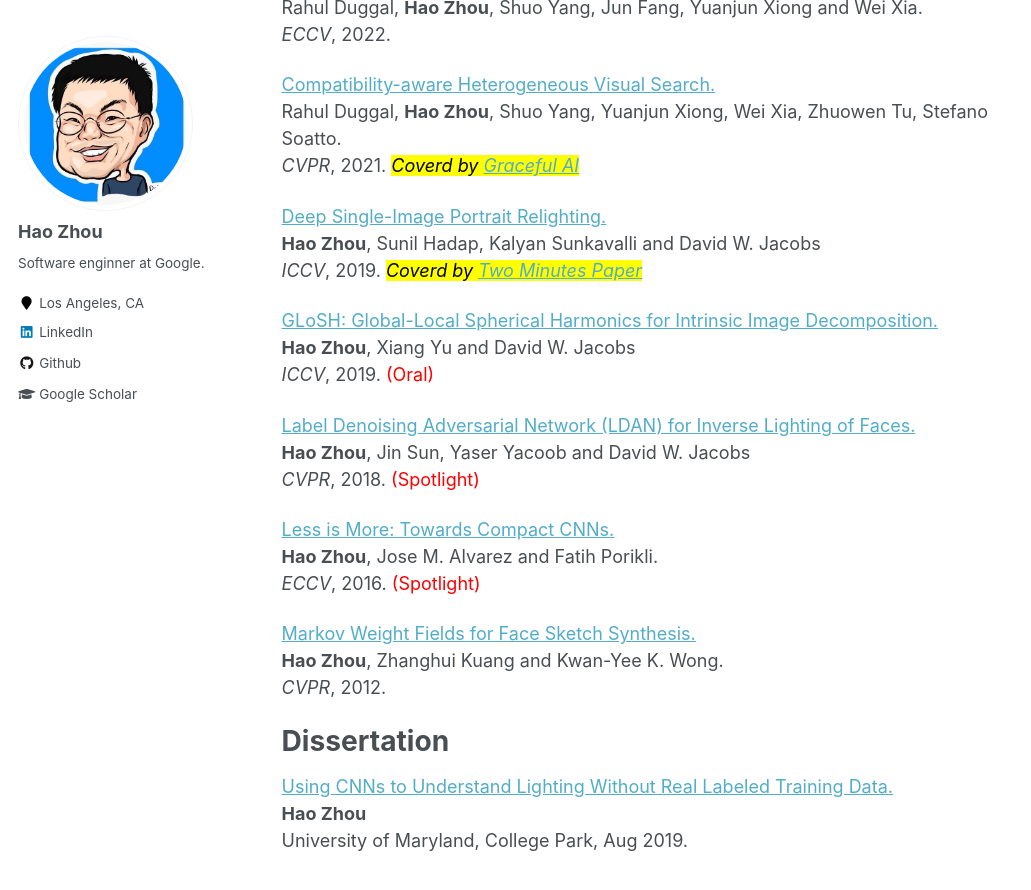
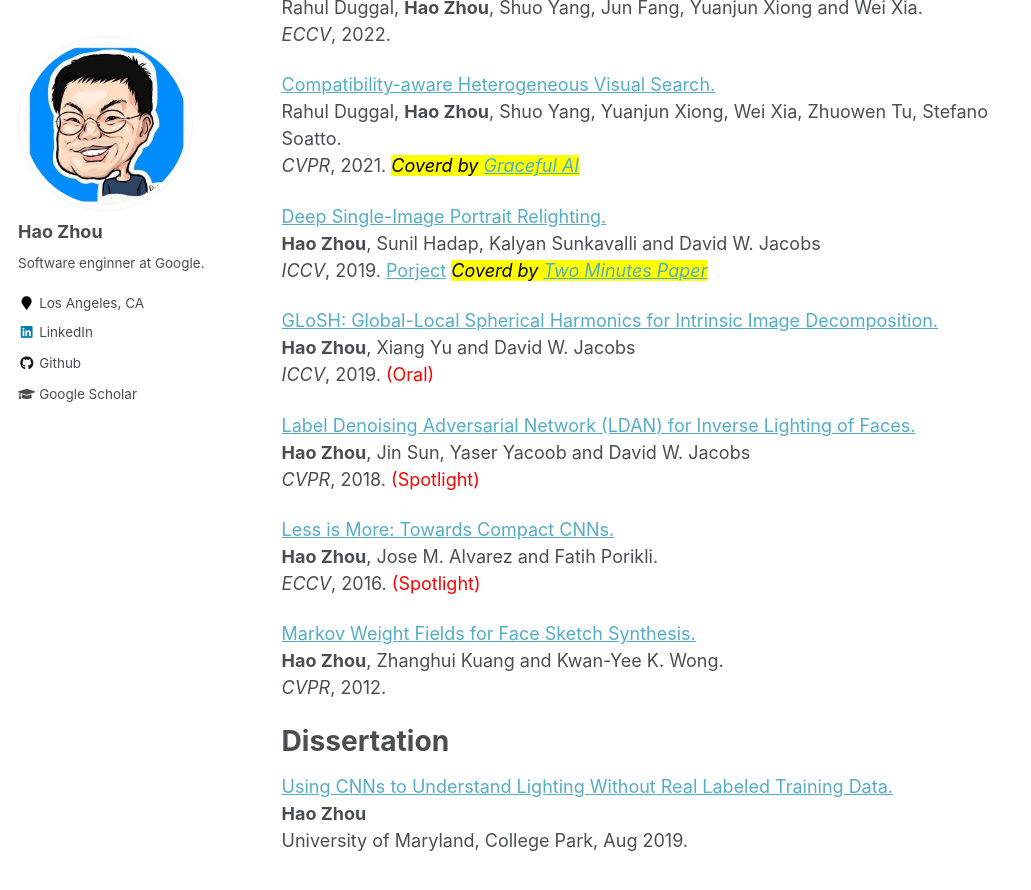
Before and after one commit to zhhoper/zhhoper.github.io, a Jekyll site: the page built from _pages/about.md, in a window 1280 px wide and 900 px high, scrolled down 790 px. Shown: the top 890 px of the window, without its empty margins (0-1031 px from the left). Built offline with Jekyll 4.4.1, drawn with Linux system fonts in a browser that asks for light colours.

Commit message:
Add project page to home

```diff
--- a/_pages/about.md
+++ b/_pages/about.md
@@ -34,7 +34,7 @@ Selected Publications
 
 <a href="https://openaccess.thecvf.com/content_ICCV_2019/papers/Zhou_Deep_Single-Image_Portrait_Relighting_ICCV_2019_paper.pdf"><papertitle>Deep Single-Image Portrait Relighting.</papertitle></a>
 <br><strong>Hao Zhou</strong>, Sunil Hadap, Kalyan Sunkavalli and David W. Jacobs
-<br><em>ICCV</em>, 2019. <em><mark>Coverd by <a href="https://www.youtube.com/watch?v=Ks7wDYsN4yM">Two Minutes Paper</a></mark></em>
+<br><em>ICCV</em>, 2019. <a href="project_pages/dpr.html">Porject</a> <em><mark>Coverd by <a href="https://www.youtube.com/watch?v=Ks7wDYsN4yM">Two Minutes Paper</a></mark></em>
 
 <a href="https://openaccess.thecvf.com/content_ICCV_2019/papersZhou_GLoSH_Global-Local_Spherical_Harmonics_for_Intrinsic_Image_Decomposition_ICCV_2019_paper.pdf"><papertitle>GLoSH: Global-Local Spherical Harmonics for Intrinsic Image Decomposition.</papertitle></a>
 <br><strong>Hao Zhou</strong>, Xiang Yu and David W. Jacobs
```
